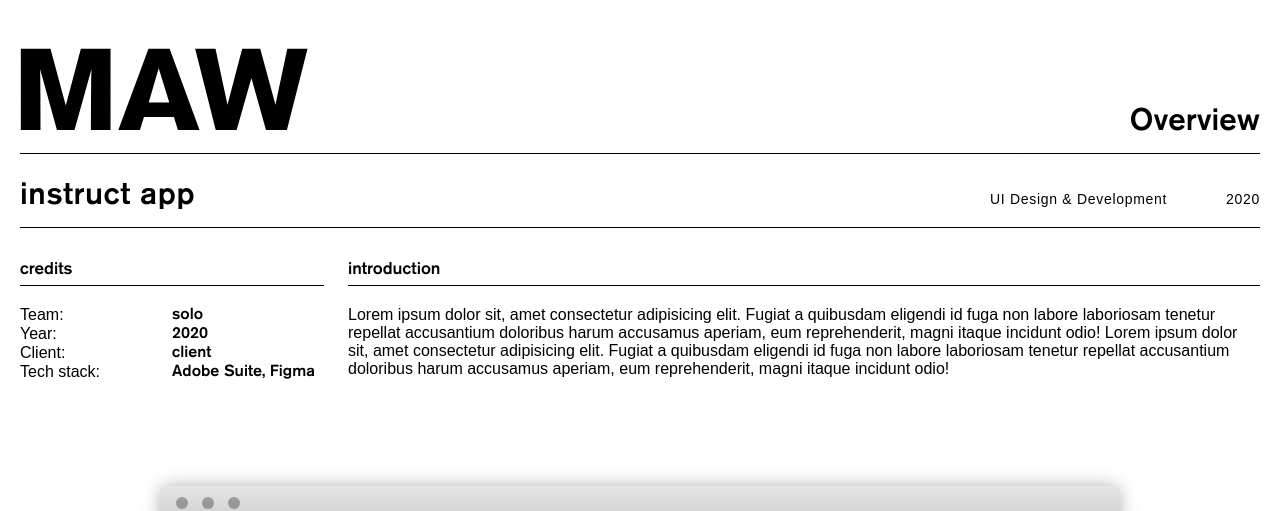
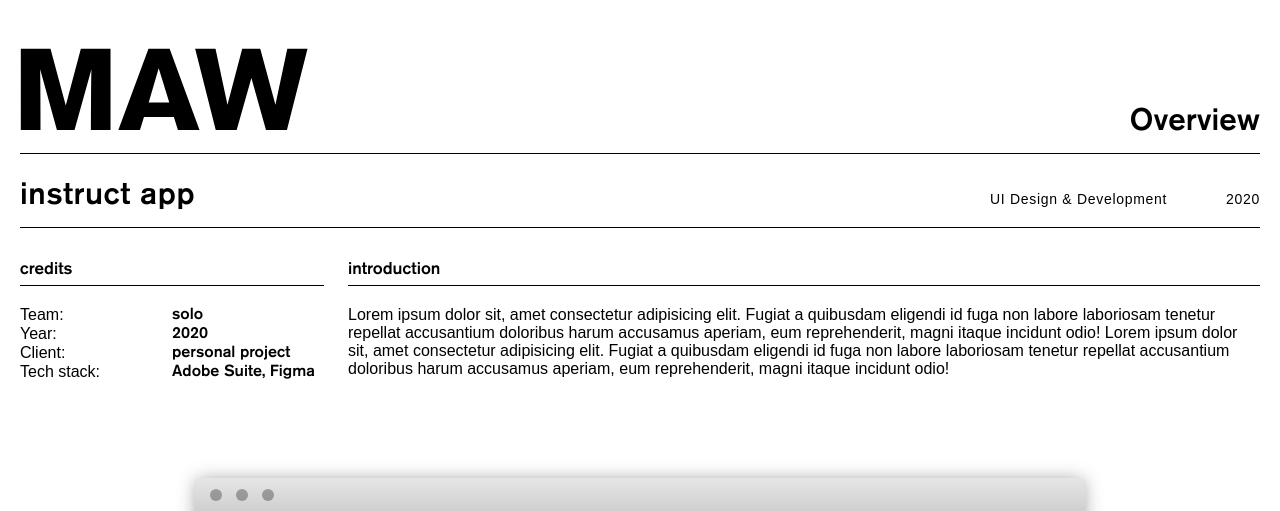
Before and after one commit to Arnoldovna/portfolio, a Jekyll site: the page built from _projects/instruct.md, in a window 1280 px wide and 1309 px high, cut to the strip 0-511 px from the top of the window. Built offline with Jekyll 4.4.1, drawn with Linux system fonts in a browser that asks for light colours; some web fonts are replaced.

Commit message:
refine video aspect ratio

```diff
--- a/_projects/instruct.md
+++ b/_projects/instruct.md
@@ -9,8 +9,8 @@
 year: '2020'
 color: '#B8D3F3'
 team: solo
-client: client
+client: personal project
 stack: Adobe Suite, Figma
 description: 'Lorem ipsum dolor sit, amet consectetur adipisicing elit. Fugiat a quibusdam eligendi id fuga non labore laboriosam tenetur repellat accusantium doloribus harum accusamus aperiam, eum reprehenderit, magni itaque incidunt odio! Lorem ipsum dolor sit, amet consectetur adipisicing elit. Fugiat a quibusdam eligendi id fuga non labore laboriosam tenetur repellat accusantium doloribus harum accusamus aperiam, eum reprehenderit, magni itaque incidunt odio!'
-video: 'https://player.vimeo.com/video/429599058'
+video: 'https://player.vimeo.com/video/430283923?title=0&byline=0&portrait=0&sidedock=0'
 ---
--- a/_sass/_modules/tab.scss
+++ b/_sass/_modules/tab.scss
@@ -1,10 +1,10 @@
 .tab {
-    margin: $s-5;
+    margin: $s-3;
     display: flex;
     justify-content: center;
 
     @include tablet {
-        margin: 0;
+        // margin: 0;
         padding-bottom: $s-20;
     }
 
@@ -13,20 +13,16 @@
         font-size: 0;
         line-height: 1;
         width: 100%;
+        border-radius: 3px;
+        box-shadow: 0 0 18px -3px rgba(0, 0, 0, .42);
 
         @include tablet {
-            box-shadow: 0 0 18px -3px rgba(0, 0, 0, .42);
-            margin: $s-5;
-            border-radius: 3px;
-            overflow: hidden;
-
             width: 85%;
-            height: auto;
         }
 
         @include desktop {
 
-            max-width: 75%;
+            max-width: 71%;
 
         }
     }
@@ -70,11 +66,9 @@
 
     &__video-container {
         position: relative;
-        padding-bottom: 56.25%;
-        padding-top: 30px;
+        padding-bottom: 52%;
         height: 0;
         overflow: hidden;
-        margin-bottom: 50px;
     }
 
     &__video-container iframe {
```
